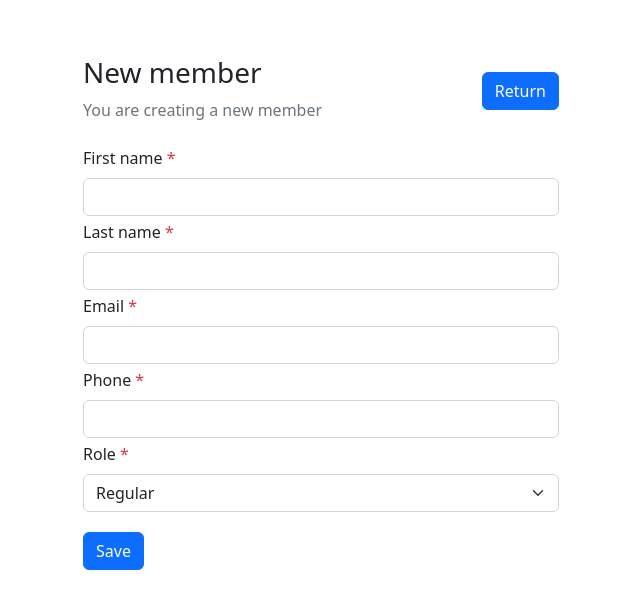
After one commit to alexnguyenn/django-team-management, a Django app: page /new/ in a window 1280 px wide. The commit adds this page. Shown: the top 609 px of the page, without its empty margins (319-959 px from the left). Run offline with Django 4.2, Linux system fonts and the light colour scheme.

Commit message:
Add Create and Edit view

```diff
--- a/team/urls.py
+++ b/team/urls.py
@@ -1,7 +1,11 @@
 from django.urls import path
 
-from team.views import ListView
+from team.views import ListView, MemberCreateView, MemberUpdateView
+
+app_name = "team"
 
 urlpatterns = [
-    path("", ListView.as_view(), name="list_view"),
+    path("", ListView.as_view(), name="list"),
+    path("new/", MemberCreateView.as_view(), name="new"),
+    path("edit/<int:pk>/", MemberUpdateView.as_view(), name="edit"),
 ]
--- a/team/views/__init__.py
+++ b/team/views/__init__.py
@@ -1 +1,2 @@
+from .edit_view import MemberCreateView, MemberUpdateView
 from .list_view import ListView
--- /dev/null
+++ b/team/views/edit_view.py
@@ -0,0 +1,18 @@
+from django.urls import reverse_lazy
+from django.views.generic.edit import CreateView, UpdateView
+
+from team.models import Member
+
+
+class MemberCreateView(CreateView):
+    model = Member
+    fields = ["first_name", "last_name", "email", "phone", "role"]
+    success_url = reverse_lazy("team:list")
+    template_name = "team/form.html"
+
+
+class MemberUpdateView(UpdateView):
+    model = Member
+    fields = ["first_name", "last_name", "email", "phone", "role"]
+    success_url = reverse_lazy("team:list")
+    template_name = "team/form.html"
--- /dev/null
+++ b/templates/team/form.html
@@ -0,0 +1,40 @@
+{% extends "base.html" %}
+
+{% block content %}
+    <div class="row py-2">
+        <div class="col-8">
+            <h3>{% if form.instance.id %}Edit Member{% else %}New member{% endif %}</h3>
+            <p class="text-muted">
+                {% if form.instance.id %}
+                    You are editing member {{ form.instance.first_name }} {{ form.instance.last_name }}
+                {% else %}
+                    You are creating a new member
+                {% endif %}
+            </p>
+        </div>
+        <div class="col-4 text-end">
+            <a href="{% url 'team:list' %}" class="btn btn-primary mt-3">Return</a>
+        </div>
+    </div>
+    <div class="row">
+        <form method="post">
+            {% csrf_token %}
+            {% for field in form %}
+                <div class="form-group">
+                    <label class="form-label" for="{{ field.id_for_label }}">
+                        {{ field.label }}
+                        {% if field.field.required %}<span class="text-danger">*</span>{% endif %}
+                    </label>
+                    {{ field }}
+                    <div class="form-text text-warning">{{ field.errors }}</div>
+                </div>
+            {% endfor %}
+            <button type="submit" class="btn btn-primary mt-3">Save</button>
+        </form>
+    </div>
+
+    <script>
+        document.querySelectorAll('form .form-group > input').forEach(ele => ele.classList.add('form-control'))
+        document.querySelectorAll('form .form-group > select').forEach(ele => ele.classList.add('form-select'))
+    </script>
+{% endblock content %}
```
Also changed, not shown: templates/team/list.html (+8 -5 lines).
